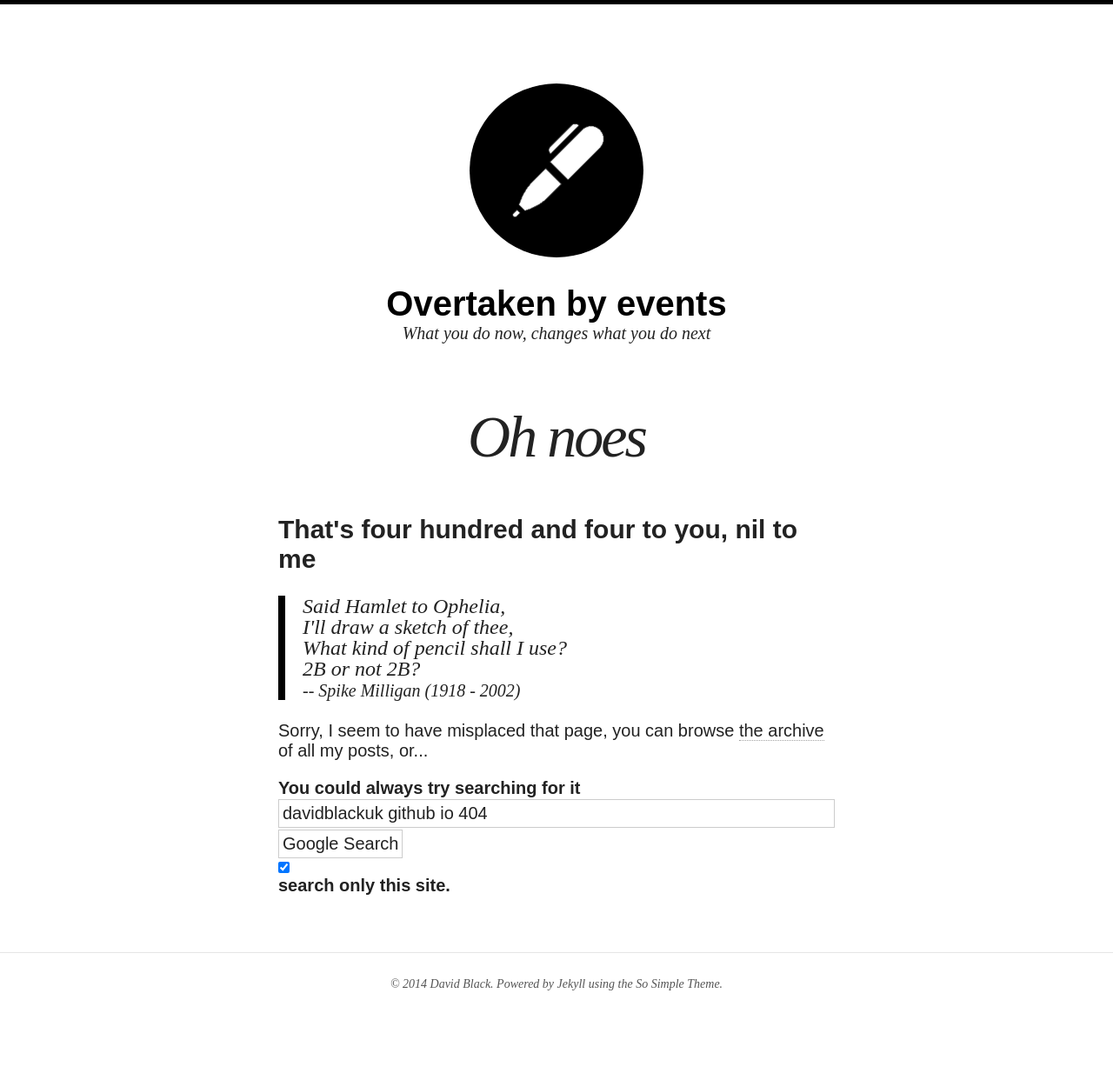
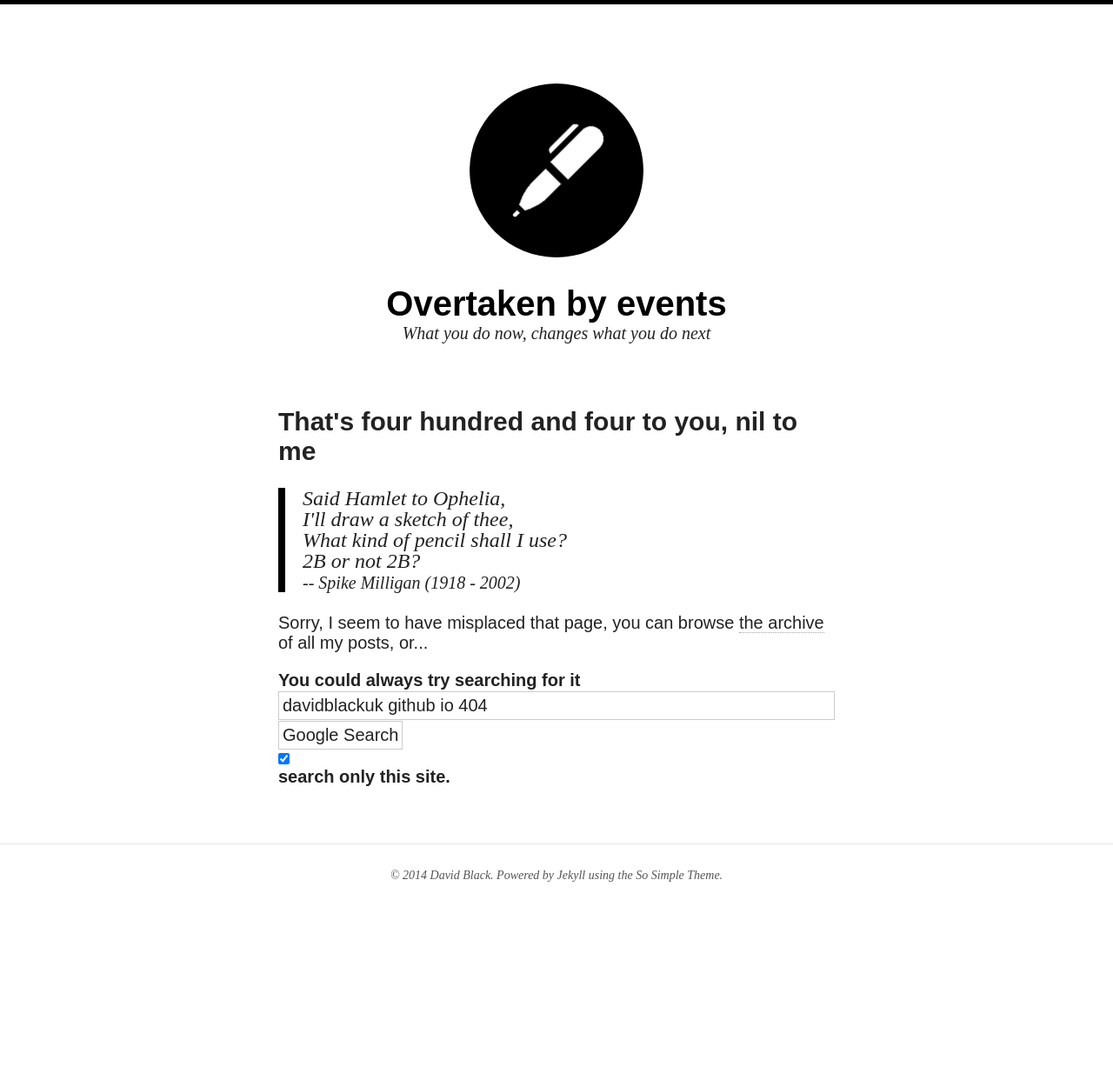
Before and after one commit to davidblackuk/davidblackuk.github.io, a Jekyll site: the page built from 404.html, in a window 1280 px wide. Shown: the whole page at 87% size. Built offline with Jekyll 4.4.1, drawn with Linux system fonts in a browser that asks for light colours; nearby versions of some CDN libraries; after the commit the page ends 1117 px from its top, so only the background shows below that.

Commit message:
removed title

```diff
--- a/404.html
+++ b/404.html
@@ -1,6 +1,6 @@
 ---
 layout: page
-title: Oh noes
+
 modified: 2014-07-07
 ---
 <h1>That's four hundred and four to you, nil to me</h1>
```
